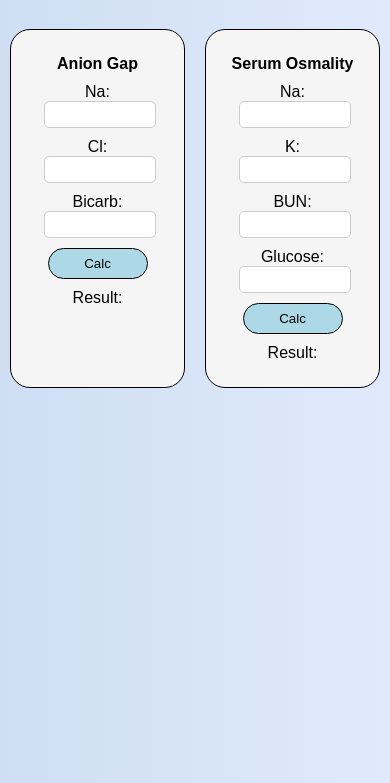
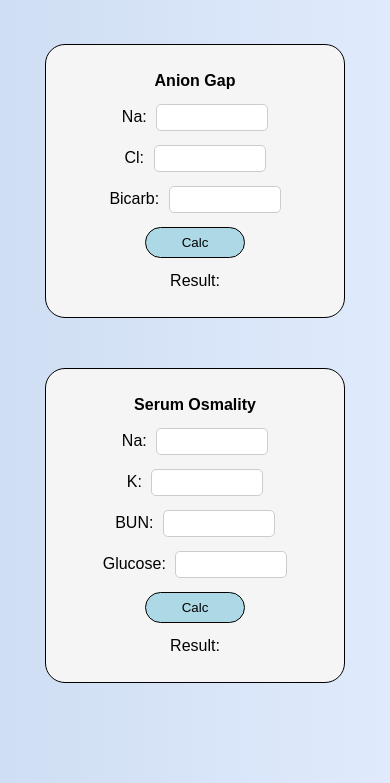
Before and after one commit to jonwyuen/mdcalc, a plain HTML site: page index.html in a window 390 px wide. Shown: the part 61-844 px from the top of the page. Drawn offline with Linux system fonts and the light colour scheme.

Commit message:
updating styles

```diff
--- a/css/index.css
+++ b/css/index.css
@@ -9,12 +9,11 @@ body {
 
 .container {
   display: flex;
-  flex-direction: row;
-  justify-content: space-around;
+  justify-content: center;
 }
 
 .form-container {
-  margin: 10px;
+  margin: 25px;
   border: 1px solid black;
   border-radius: 20px;
   width: 300px;
@@ -25,7 +24,7 @@ body {
 }
 
 .form-section {
-  margin: 5px;
+  margin: 7px;
 }
 
 form {
@@ -58,3 +57,10 @@ input {
 input:focus {
   outline: none;
 }
+
+@media screen and (max-width: 600px) {
+  .container {
+    flex-direction: column;
+    align-items: center;
+  }
+}
```
